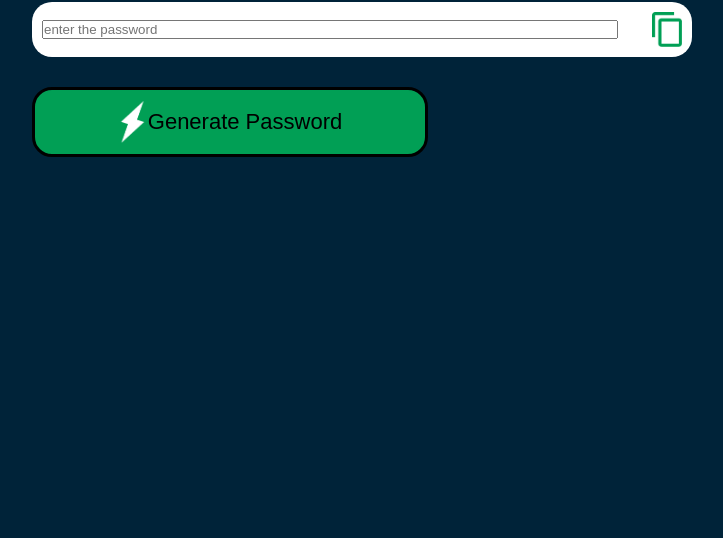
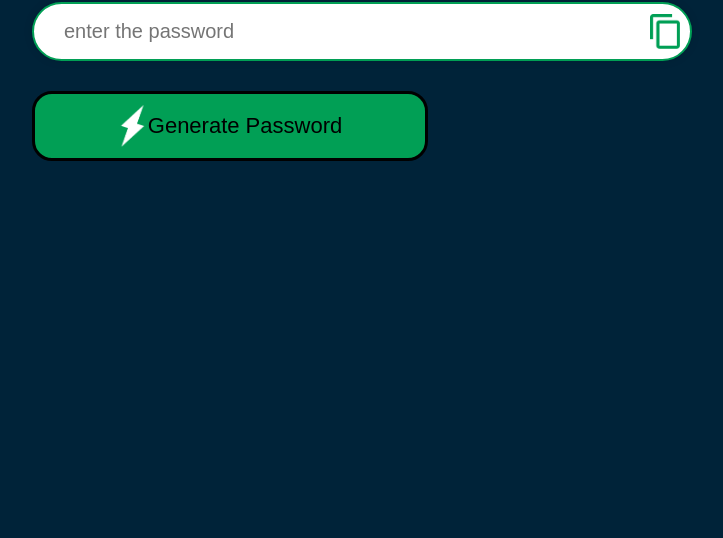
Before and after one commit to Gyanpapi/Password-GeneratorJavaScriptProject4, a plain HTML site: page index.html in a window 1280 px wide. Shown: the part 262-800 px from the top of the page, without its empty margins (138-861 px from the left). Drawn offline with Linux system fonts and the light colour scheme.

Commit message:
updated and done

```diff
--- a/index.html
+++ b/index.html
@@ -11,7 +11,7 @@
     <div class="container">
         <h1> Generate <br> <span>Random password</span></h1>
         <div class="display">
-            <input type="text" onclick="generatepassword()" id="password" placeholder="enter the password">
+            <input type="text" id="password" placeholder="enter the password">
             <img id="img1" onclick="copypass()" src="images/copy.png">
         </div>
         <button id="btn1" onclick="generatepassword()" > <img src="images/generate.png"> Generate Password</button>
--- a/style.css
+++ b/style.css
@@ -31,7 +31,10 @@ body
     display: flex;
     align-items: center;
     justify-content: space-between;
-    border-radius: 20px;
+    border-radius: 200px;
+    box-shadow: 0 0 10px rgba(0, 0, 0, 0.1);
+    border: 2px solid #019f55;
+    transition: 1s;
 }
 
 .container h1 span
@@ -68,6 +71,14 @@ body
     border: solid black;
 }
 
+.display input
+{
+    border: none;
+    outline: none;
+    padding-left: 20px;
+    font-size: 20px;
+    color: #000;
+}
 .container button:hover
 {
     background-color: #019f55;
```
